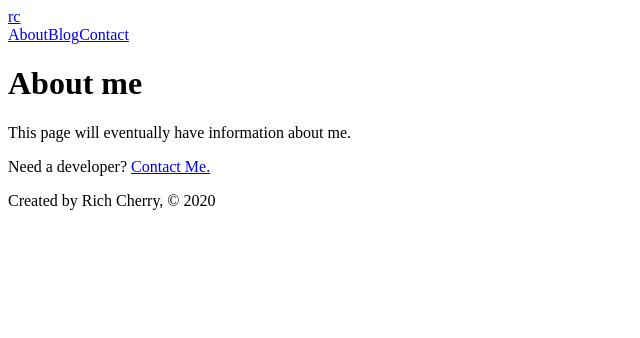
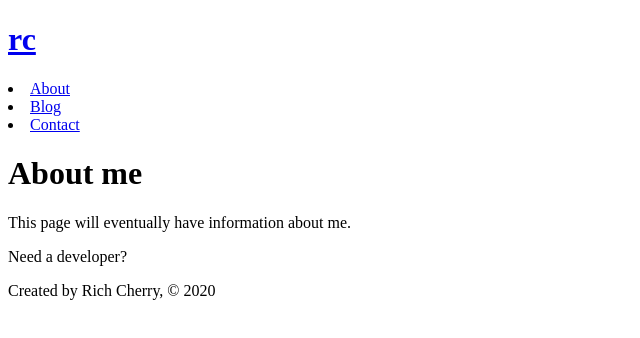
Before and after one commit to rich-cherry/gatsby-site, a Gatsby site: page /about in a window 1280 px wide. Shown: the whole page, without its empty margins (0-640 px from the left). Built offline with nearby package versions, Linux system fonts and the light colour scheme; Gatsby itself is replaced by a stand-in of ours.

Commit message:
separated nav and footer into layout

```diff
--- a/package.json
+++ b/package.json
@@ -14,9 +14,13 @@
     "test": "echo \"Write tests! -> https://gatsby.dev/unit-testing\" && exit 1"
   },
   "dependencies": {
+    "@mdx-js/react": "^1.6.18",
+    "acorn": "^6.4.2",
     "gatsby": "^2.24.67",
     "react": "^16.12.0",
-    "react-dom": "^16.12.0"
+    "react-dom": "^16.12.0",
+    "typescript": "^4.0.3",
+    "webpack": "^4.44.2"
   },
   "devDependencies": {
     "prettier": "2.1.2"
--- a/src/components/header.js
+++ b/src/components/header.js
@@ -5,14 +5,14 @@ import { Link } from 'gatsby'
 export default function Header() {
   return (
       <div>
-        <div>
+        <h1>
           <Link to="/">rc</Link>
-        </div>
-        <div>
-          <Link to="/about">About</Link>
-          <Link to="/blog">Blog</Link>
-          <Link to="/contact">Contact</Link>
-        </div>
+        </h1>
+        <nav>
+          <li><Link to="/about">About</Link></li>
+          <li><Link to="/blog">Blog</Link></li>
+          <li><Link to="/contact">Contact</Link></li>
+        </nav>
       </div>
     )
 }
--- /dev/null
+++ b/src/components/layout.js
@@ -0,0 +1,14 @@
+import React from 'react'
+import Header from './header'
+import Footer from './footer'
+
+
+export default function Layout(props) {
+  return (
+      <div>
+        <Header />
+        {props.children}
+        <Footer />
+      </div>
+    )
+}
--- a/src/pages/about.js
+++ b/src/pages/about.js
@@ -1,16 +1,14 @@
 import React from "react"
-import { Link } from "gatsby"
-import Header from "../components/header"
-import Footer from "../components/footer"
+import Layout from "../components/layout"
 
 export default function About() {
   return (
       <div>
-        <Header />
-        <h1>About me</h1>
-        <p>This page will eventually have information about me.</p>
-        <p>Need a developer? <Link to="/contact">Contact Me.</Link></p>
-        <Footer />
+        <Layout>
+          <h1>About me</h1>
+          <p>This page will eventually have information about me.</p>
+          <p>Need a developer?</p>
+        </Layout>
       </div>
     )
 }
```
Also changed, not shown: src/pages/blog.js (+4 -5 lines), src/pages/contact.js (+6 -7 lines), src/pages/index.js (+5 -6 lines), 1 other file.
